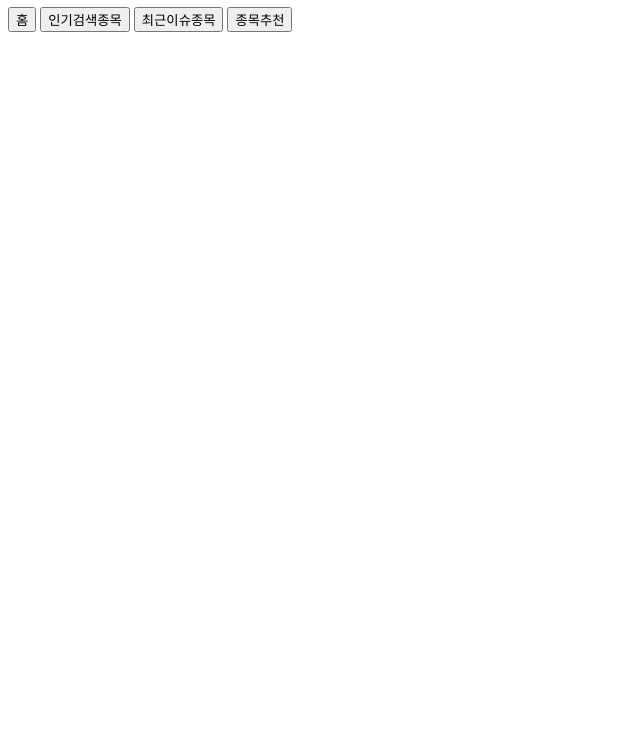
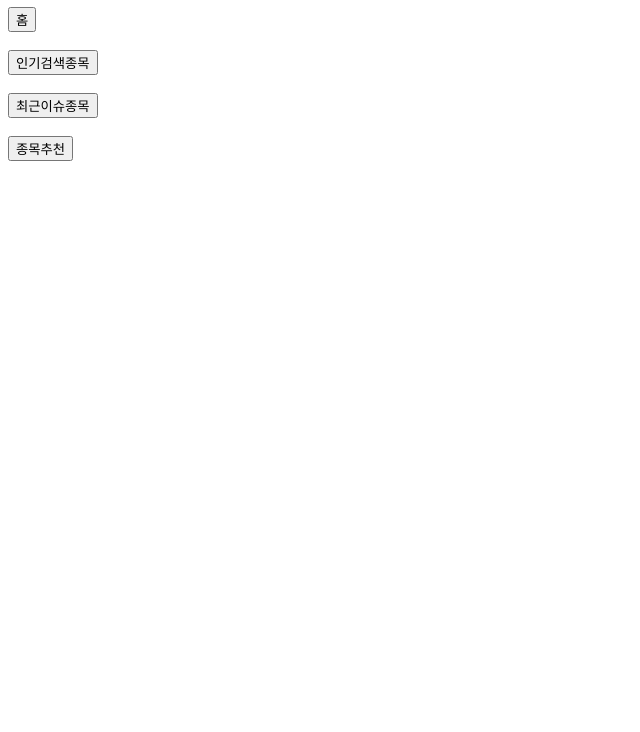
Before and after one commit to heej-ng/osp_team_project, a plain HTML site: page templates/mainpage.html in a window 1280 px wide. Shown: the part 68-800 px from the top of the page, without its empty margins (0-640 px from the left). Drawn offline with Linux system fonts and the light colour scheme.

Commit message:
Update mainpage.html

```diff
--- a/templates/mainpage.html
+++ b/templates/mainpage.html
@@ -11,9 +11,9 @@
                 </div>
 
 		<div>
-			<input type="button" name="home"  value="홈">
-			<input type="button" name="rank"  value="인기검색종목">
-			<input type="button" name="issue"  value="최근이슈종목">
+			<input type="button" name="home"  value="홈"><br><br>
+			<input type="button" name="rank"  value="인기검색종목"><br><br>
+			<input type="button" name="issue"  value="최근이슈종목"><br><br>
 			<input type="button" name="recommend"  value="종목추천">
 
 	</body>
```
